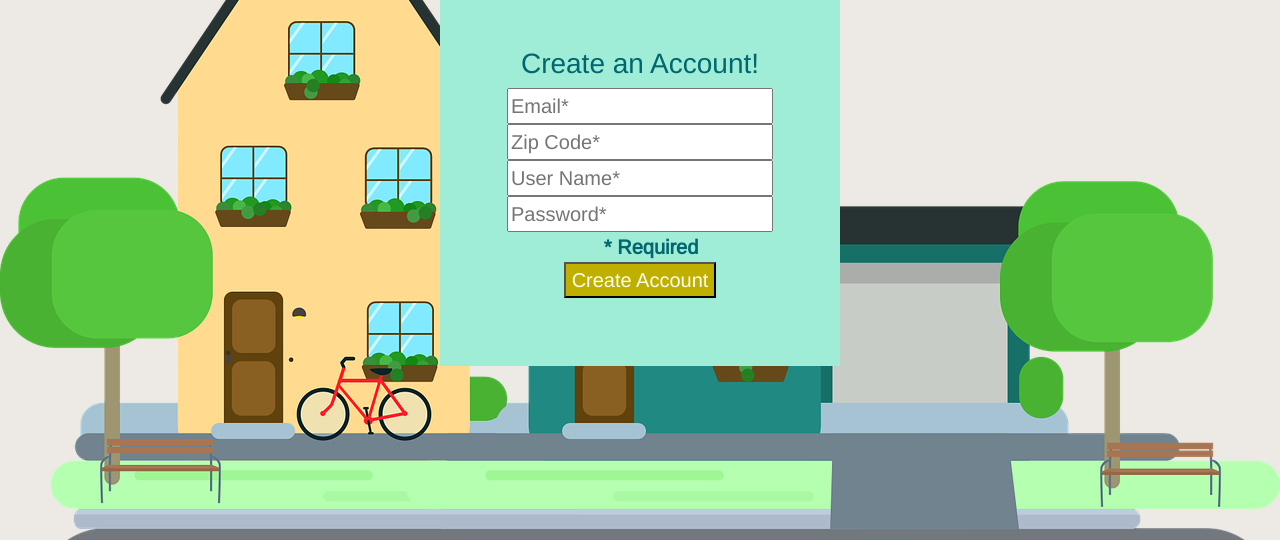
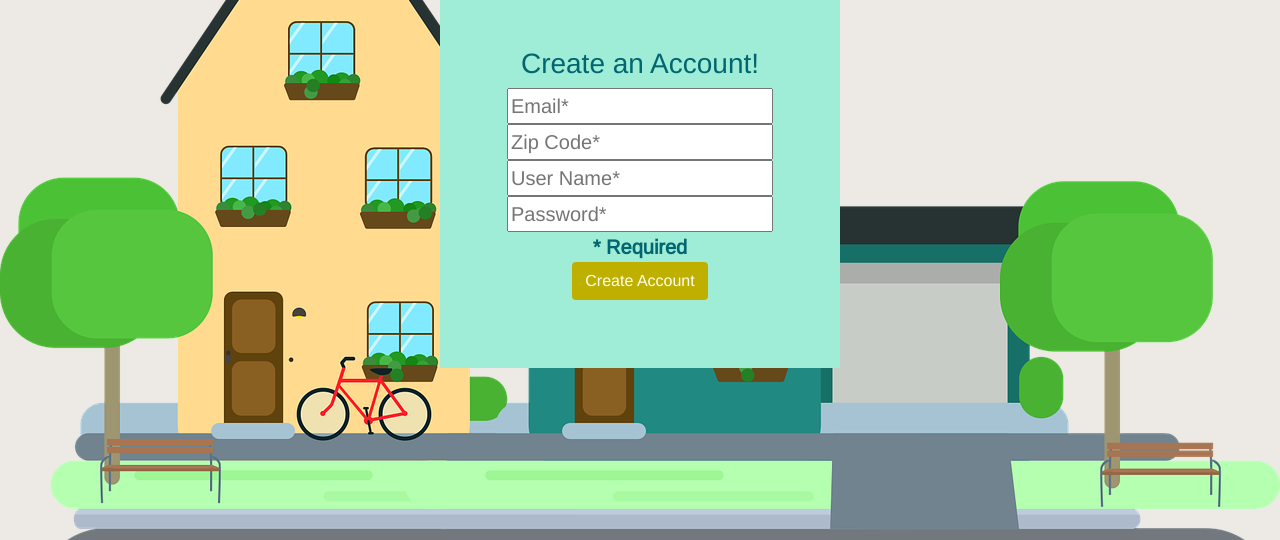
Before and after one commit to Hackbright-Covid-19-Hackathon/hack-covid-19, a Flask app: page /register in a window 1280 px wide. Shown: the part 142-682 px from the top of the page. Run offline with Flask 2, Linux system fonts and the light colour scheme; some libraries are stand-ins or nearby versions.

Commit message:
modifying index and register page with bootstrap

```diff
--- a/static/css/site.css
+++ b/static/css/site.css
@@ -5,6 +5,7 @@ body {
     background-size: cover;
     font-family: 'Arimo', sans-serif;
 }
+
 .navbar {
     background-color: #FCE181;
     color: #026670;
--- a/templates/index.html
+++ b/templates/index.html
@@ -8,7 +8,7 @@
 {% block content %}
 
 
-<div id="homepage-box" class="mx-auto" style="width: 350px;">
+<div id="homepage-box" class="mx-auto" style="width: 400px;">
     <form id="login" action="/login" method="POST">
         <div class="form-group">
             <label for="InputEmail1">Email address</label>
@@ -20,7 +20,6 @@
         </div>
         <button type="submit" class="btn">Login</button>
     </form>
-    <br>
     <form id="register" action="/register">
         <label for="InputRegisteration">Create Account</label>
         <br>
--- a/templates/register.html
+++ b/templates/register.html
@@ -10,9 +10,30 @@
         <input name="zipcode" placeholder="Zip Code*" required><br>
         <input name="username" placeholder="User Name*" required><br>
         <input name="password" type="password" placeholder="Password*" required><br>
-        &nbsp; &nbsp; * Required<br>
-        <button type="submit">Create Account</button>
+        * Required<br>
+        <button class="btn" type="submit">Create Account</button>
     </form>
 </div>
 
+   <!--  <form action="/register" method="POST">
+        <div class="form-group">
+            <label for="inputUsername">Username</label>
+            <input name="username" type="text" class="form-control" id="inputUsername" placeholder="User Name*">
+        </div>
+        <div class="form-group">
+            <label for="inputEmail">Email</label>
+            <input name="email" type="email" class="form-control" id="inputEmail" placeholder="Email*">
+        </div>
+        <div class="form-group">
+            <label for="inputPassword">Password</label>
+            <input name="password" type="password" class="form-control" id="inputPassword" placeholder="Password*">
+        </div>
+        <div class="form-group">
+            <label for="inputZip">Zipcode</label>
+            <input name="zipcode" type="text" class="form-control" id="inputZip" placeholder="Zip Code*">
+        </div>
+        <div class="form-group">
+            <button type="submit" class="btn">Create Account</button>
+    </form>
+</div> -->
 {% endblock %}
```
